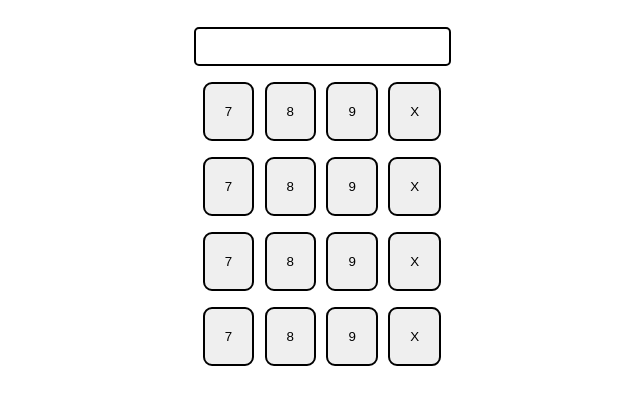
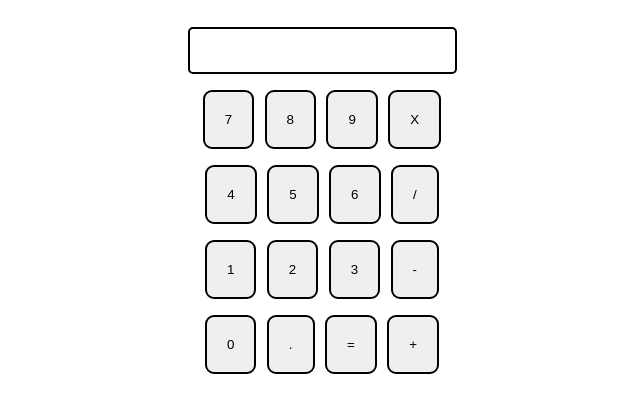
Before and after one commit to KalpitChandekar/Calculator, a plain HTML site: page index.html in a window 1280 px wide. Shown: the part 61-474 px from the top of the page, without its empty margins (326-966 px from the left). Drawn offline with Linux system fonts and the light colour scheme.

Commit message:
add diff buttons

```diff
--- a/index.html
+++ b/index.html
@@ -20,22 +20,22 @@
         <button class="button">X</button>
       </div>
       <div class="row">
-        <button class="button">7</button>
-        <button class="button">8</button>
-        <button class="button">9</button>
-        <button class="button">X</button>
+        <button class="button">4</button>
+        <button class="button">5</button>
+        <button class="button">6</button>
+        <button class="button">/</button>
       </div>
       <div class="row">
-        <button class="button">7</button>
-        <button class="button">8</button>
-        <button class="button">9</button>
-        <button class="button">X</button>
+        <button class="button">1</button>
+        <button class="button">2</button>
+        <button class="button">3</button>
+        <button class="button">-</button>
       </div>
       <div class="row">
-        <button class="button">7</button>
-        <button class="button">8</button>
-        <button class="button">9</button>
-        <button class="button">X</button>
+        <button class="button">0</button>
+        <button class="button">.</button>
+        <button class="button">=</button>
+        <button class="button">+</button>
       </div>
     </div>
 
--- a/utils.css
+++ b/utils.css
@@ -22,8 +22,9 @@
 }
 
 .row input {
+    font-size: 20px;
     margin: 0;
-    padding: 10px 38px;
+    padding: 10px 0;
     border: 2px solid black;
     border-radius: 5px ;
 }
```
